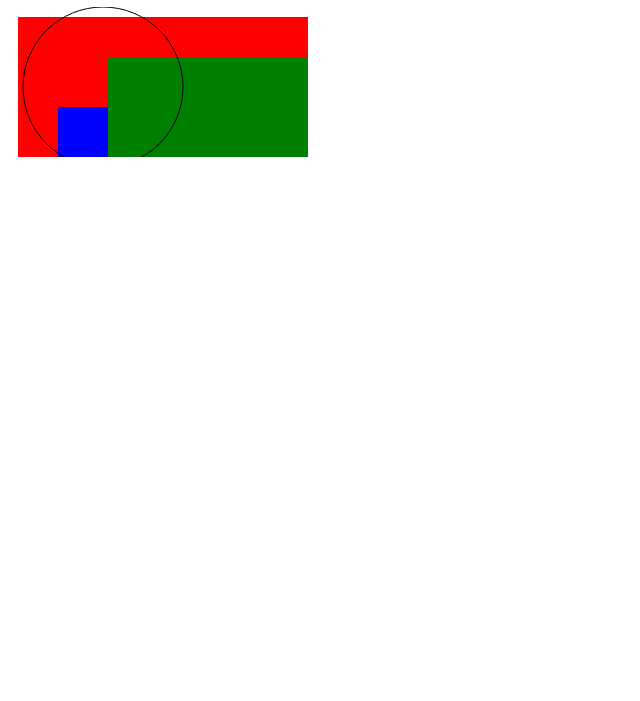
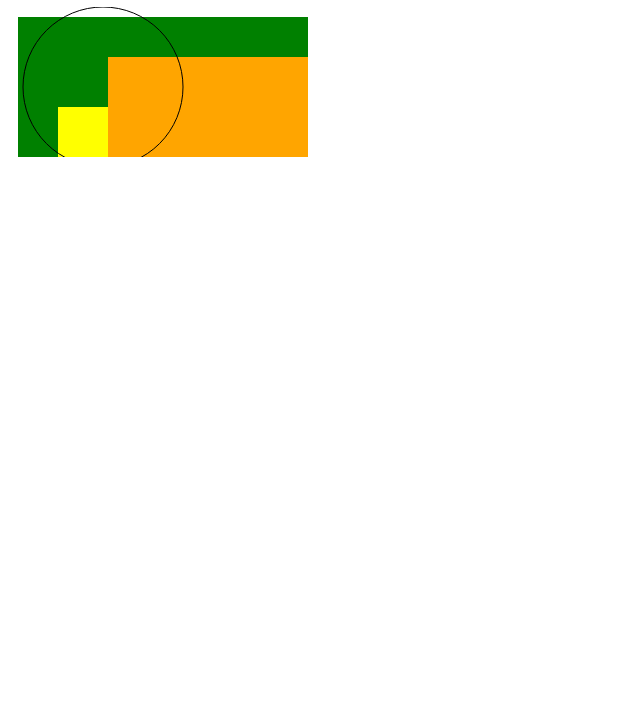
Before and after one commit to emilyespinoza/summer21, a plain HTML site: page canvas.html in a window 1280 px wide. Shown: the part 99-800 px from the top of the page, without its empty margins (0-640 px from the left). Drawn offline with Linux system fonts and the light colour scheme.

Commit message:
Update canvas.html

```diff
--- a/canvas.html
+++ b/canvas.html
@@ -1,6 +1,6 @@
 <!DOCTYPE html>
 <html>
-<a href="https://emilyespinoza.github.io/summer21/">Visit my main page!</a>
+<a href="https://emilyespinoza.github.io/">Visit my main page!</a>
 
 <body>
 <h1>The canvas element</h1>
@@ -9,13 +9,13 @@
 <script>
 var c = document.getElementById("myCanvas");
 var ctx = c.getContext("2d");
-ctx.fillStyle = "red";
+ctx.fillStyle = "green";
 ctx.fillRect(10, 10, 300, 300);
 
 ctx.globalAlpha = 1;
-ctx.fillStyle = "blue";
+ctx.fillStyle = "yellow";
 ctx.fillRect(50, 100, 300, 300);
-ctx.fillStyle = "green";
+ctx.fillStyle = "orange";
 ctx.fillRect(100, 50, 300, 300);
 </script>
 
```
